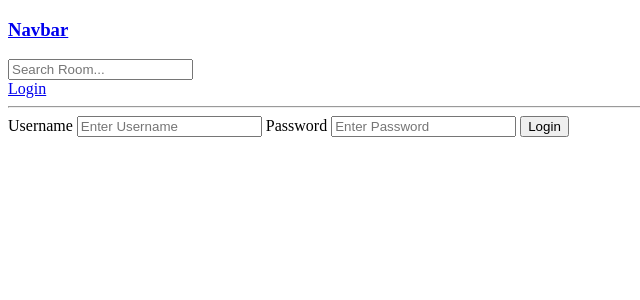
After one commit to progRayhan/StudyBuddy, a Django app: page /login/ in a window 1280 px wide. The commit adds this page. Shown: the top 300 px of the page, without its empty margins (0-640 px from the left). Run offline with Django 4.2, Linux system fonts and the light colour scheme.

Commit message:
login added

```diff
--- /dev/null
+++ b/base/templates/base/login_register.html
@@ -0,0 +1,17 @@
+{% extends 'main.html' %}
+
+{% block content %}
+<div>
+    <form method="POST" action="">
+        {% csrf_token %}
+
+        <label>Username</label>
+        <input type="text" name="username" placeholder="Enter Username"/>
+
+        <label>Password</label>
+        <input type="password" name="password" placeholder="Enter Password"/>
+
+        <input type="submit" value="Login"/>
+    </form>
+</div>
+{% endblock content %}
--- a/base/urls.py
+++ b/base/urls.py
@@ -2,6 +2,7 @@ from django.urls import path
 from . import views
 
 urlpatterns = [
+    path("login/", views.loginPage, name="login"),
     path("", views.home, name="home"),
     path("room/<str:pk>/", views.room, name="room"),
     path("create-room/", views.createRoom, name="create-room"),
--- a/base/views.py
+++ b/base/views.py
@@ -1,4 +1,7 @@
+from django.contrib.auth import authenticate,login,logout
 from django.http import HttpResponse
+from django.contrib import messages
+from django.contrib.auth.models import User
 from django.shortcuts import redirect, render
 from .models import Room, Topic
 from django.db.models import Q
@@ -11,6 +14,26 @@ from .forms import RoomForm
 # ]
 
 # Create your views here.
+def loginPage(request):
+    if request.method == 'POST':
+        username = request.POST.get('username')
+        password = request.POST.get('password')
+        try:
+            user = User.objects.get(username=username)
+        except:
+            messages.error(request, 'User does not exist')
+
+        user = authenticate(request, username=username, password=password)
+
+        if user is not None:
+            login(request,user)
+            return redirect('home')
+        else:
+            messages.error(request, 'User and password does not exist')
+
+    context = {}
+    return render(request, 'base/login_register.html', context)
+
 def home(request):
     # return HttpResponse("Home Page")
     # rooms = Room.objects.all()
--- a/templates/main.html
+++ b/templates/main.html
@@ -6,6 +6,16 @@
 
   <body>
     {% include 'navbar.html' %}
+
+    {% if messages %}
+        <ul class="messages">
+            {% for message in messages %}
+            <li>{{ message }}</li>
+            {% endfor %}
+        </ul>
+    {% endif %}
+
+
     {% block content %}
 
     {% endblock %}
--- a/templates/navbar.html
+++ b/templates/navbar.html
@@ -6,4 +6,6 @@
     <input type="text" name='q' placeholder="Search Room..."/>
 </form>
 
+<a href="{% url 'login' %}">Login</a>
+
 <hr>
```
Also changed, not shown: db.sqlite3.
